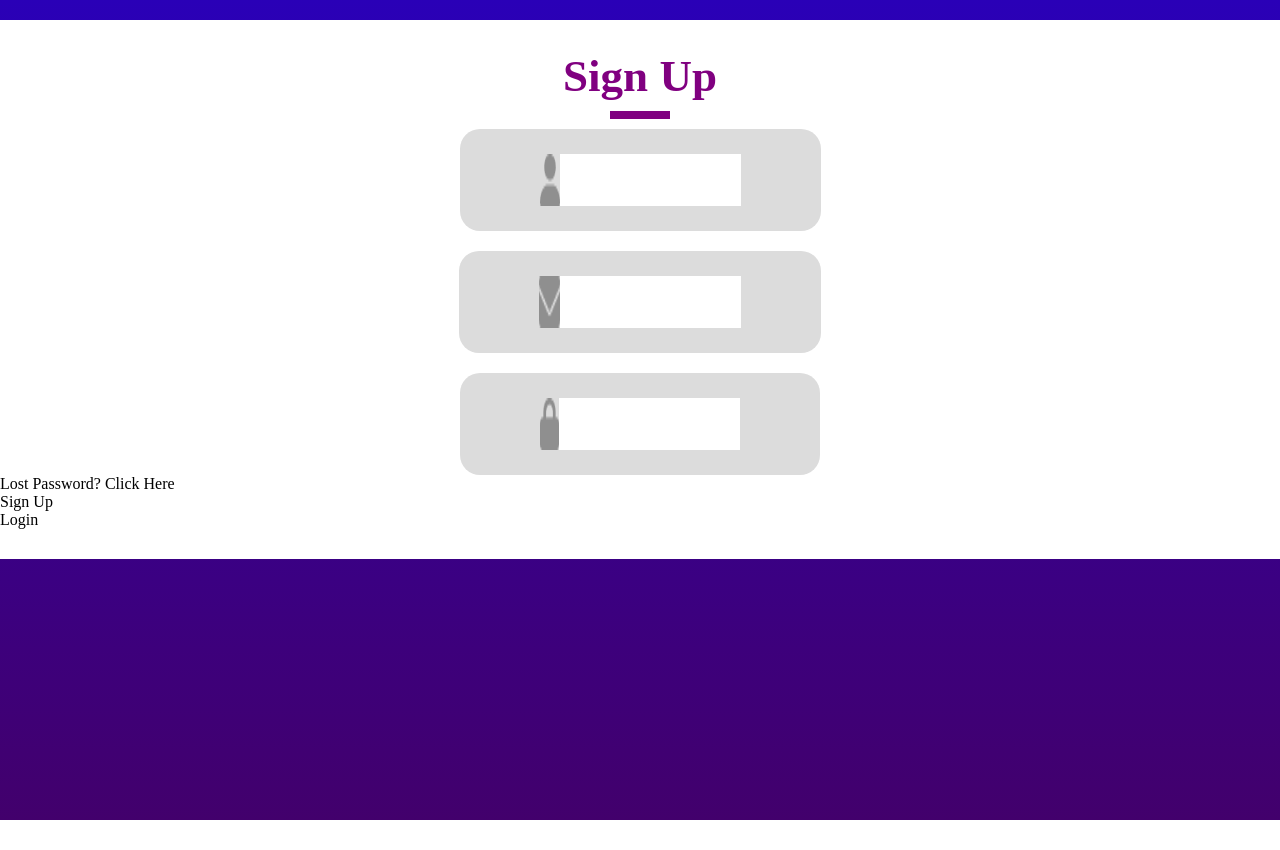
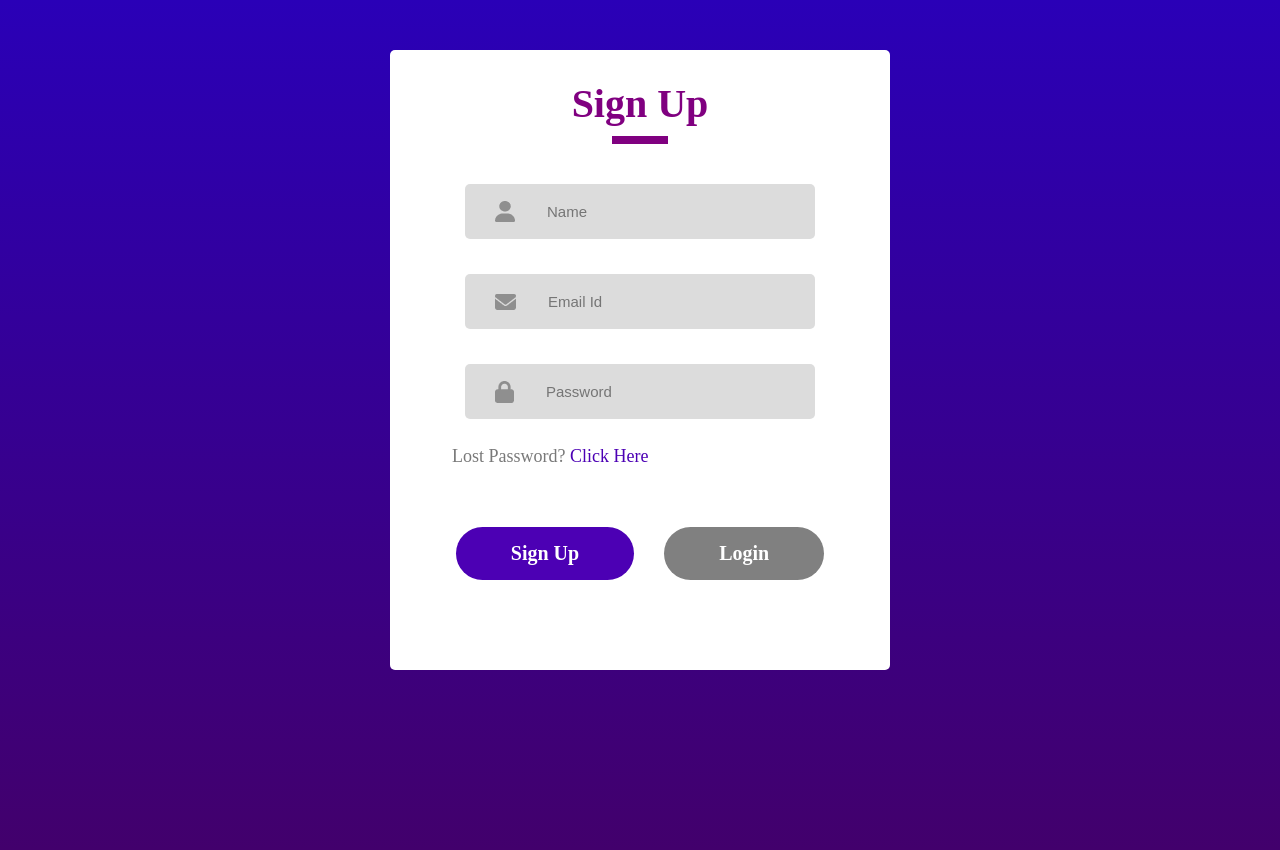
Before and after one commit to dorcasgold/React-Login-Signup, a React (Vite) app: page / in a window 1280 px wide. Before the commit the page ends 820 px from the top, so only its background shows below. Built offline with nearby package versions, Linux system fonts and the light colour scheme.

Commit message:
add className function

```diff
--- a/src/Components/LoginSignup/LoginSignup.css
+++ b/src/Components/LoginSignup/LoginSignup.css
@@ -8,9 +8,11 @@ body {
   display: flex;
   flex-direction: column;
   margin: auto;
-  margin-top: 20px;
+  width: 500px;
+  margin-top: 50px;
   background: white;
   padding-bottom: 30px;
+  border-radius: 5px;
 }
 
 .header {
@@ -24,34 +26,73 @@ body {
 
 .text {
   color: purple;
-  font-size: 45px;
+  font-size: 40px;
   font-weight: 800;
 }
 
 .underline {
   background: purple;
-  width: 60px;
+  width: 56px;
   height: 8px;
 }
 
 .inputs {
   display: flex;
   flex-direction: column;
-  align-items: center;
-  gap: 20px;
-  margin-top: 10px;
+  gap: 35px;
+  margin-top: 40px;
 }
 
 .input {
   display: flex;
   background: gainsboro;
-  padding: 25px 80px;
-  border-radius: 20px;
+  border-radius: 5px;
+  align-items: center;
+  margin: auto;
+  width: 350px;
+  height: 55px;
 }
 
-input {
-  border: none;
-  height: 50px;
+.input img {
+  margin: 0px 30px;
 }
 
-/* 12:5 */
+.input input {
+  border: none;
+  background: transparent;
+  outline: none;
+  font-size: 15px;
+}
+
+.forgot-password {
+  padding-left: 62px;
+  margin-top: 27px;
+  color: #797979;
+  font-size: 18px;
+}
+
+.forgot-password span {
+  color: #4c00b4;
+  cursor: pointer;
+}
+
+.submit-container {
+  display: flex;
+  gap: 30px;
+  margin: 60px auto;
+}
+
+.submit {
+  background: #4c00b4;
+  padding: 15px 55px;
+  color: white;
+  font-size: 20px;
+  font-weight: 800;
+  border-radius: 40px;
+  cursor: pointer;
+  text-align: center;
+}
+
+.gray {
+  background: gray;
+}
--- a/src/Components/LoginSignup/LoginSignup.jsx
+++ b/src/Components/LoginSignup/LoginSignup.jsx
@@ -3,32 +3,34 @@ import './LoginSignup.css'
 import user_icon from '../Assets/person.png'
 import email_icon from '../Assets/email.png'
 import password_icon from '../Assets/password.png'
+import { useState } from 'react'
 
 function LoginSignup() {
+  const [action, setAction] = useState("Sign Up")
   return (
     <div className='container'>
       <div className="header">
-        <div className="text">Sign Up</div>
+        <div className="text">{action}</div>
         <div className="underline"></div>
       </div>
       <div className="inputs">
         <div className="input">
           <img src={user_icon} alt="user icon" />
-          <input type="text" />
+          <input type="text" placeholder='Name' />
         </div>
         <div className="input">
           <img src={email_icon} alt="email icon" />
-          <input type="email" />
+          <input type="email" placeholder='Email Id' />
         </div>
         <div className="input">
           <img src={password_icon} alt="password icon" />
-          <input type="password" />
+          <input type="password" placeholder='Password' />
         </div>
       </div>
       <div className="forgot-password">Lost Password? <span>Click Here</span></div>
       <div className="submit-container">
-        <div className="submit">Sign Up</div>
-        <div className="submit">Login</div>
+        <div className={action === "Login" ? "submit gray" : "submit"}>Sign Up</div>
+        <div className={action === "Sign Up" ? "submit gray" : "submit"}>Login</div>
       </div>
     </div>
   )
```
